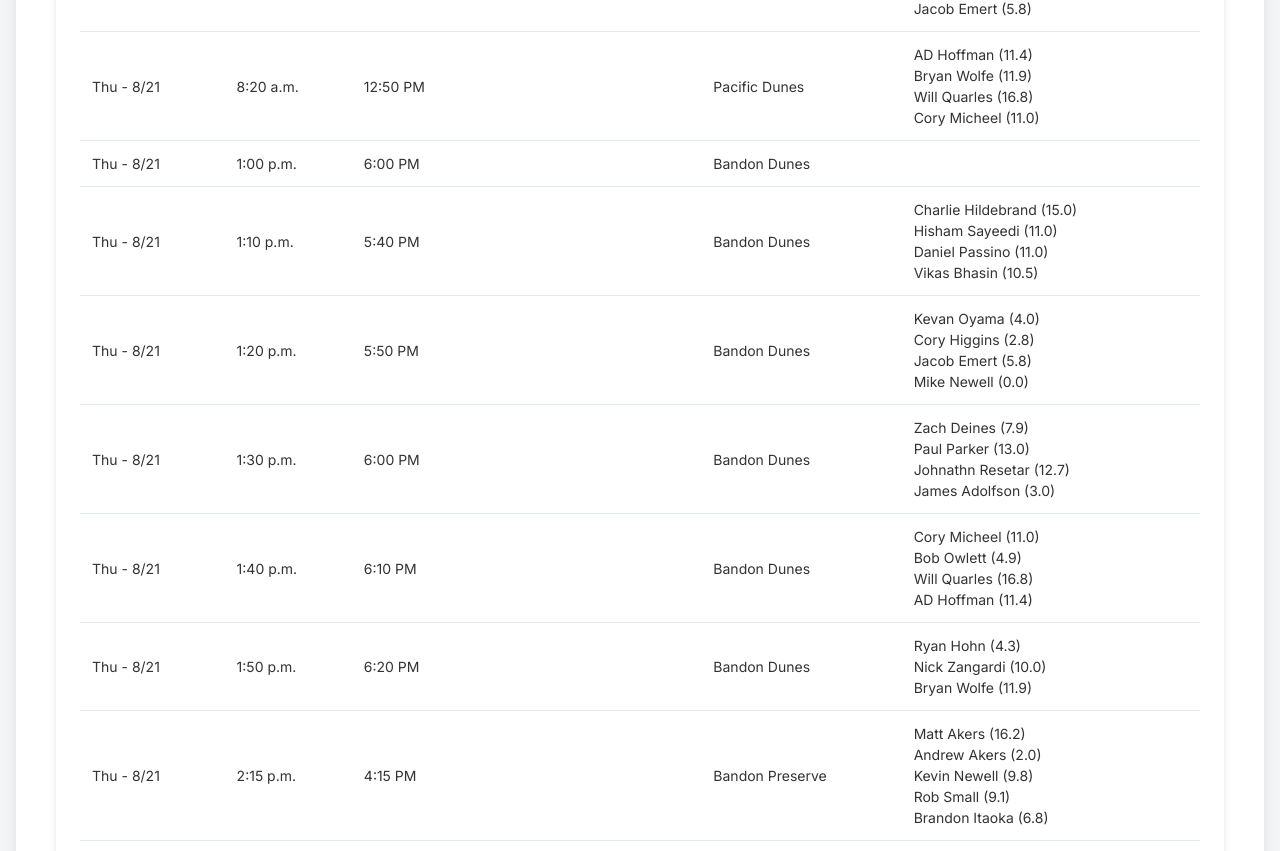
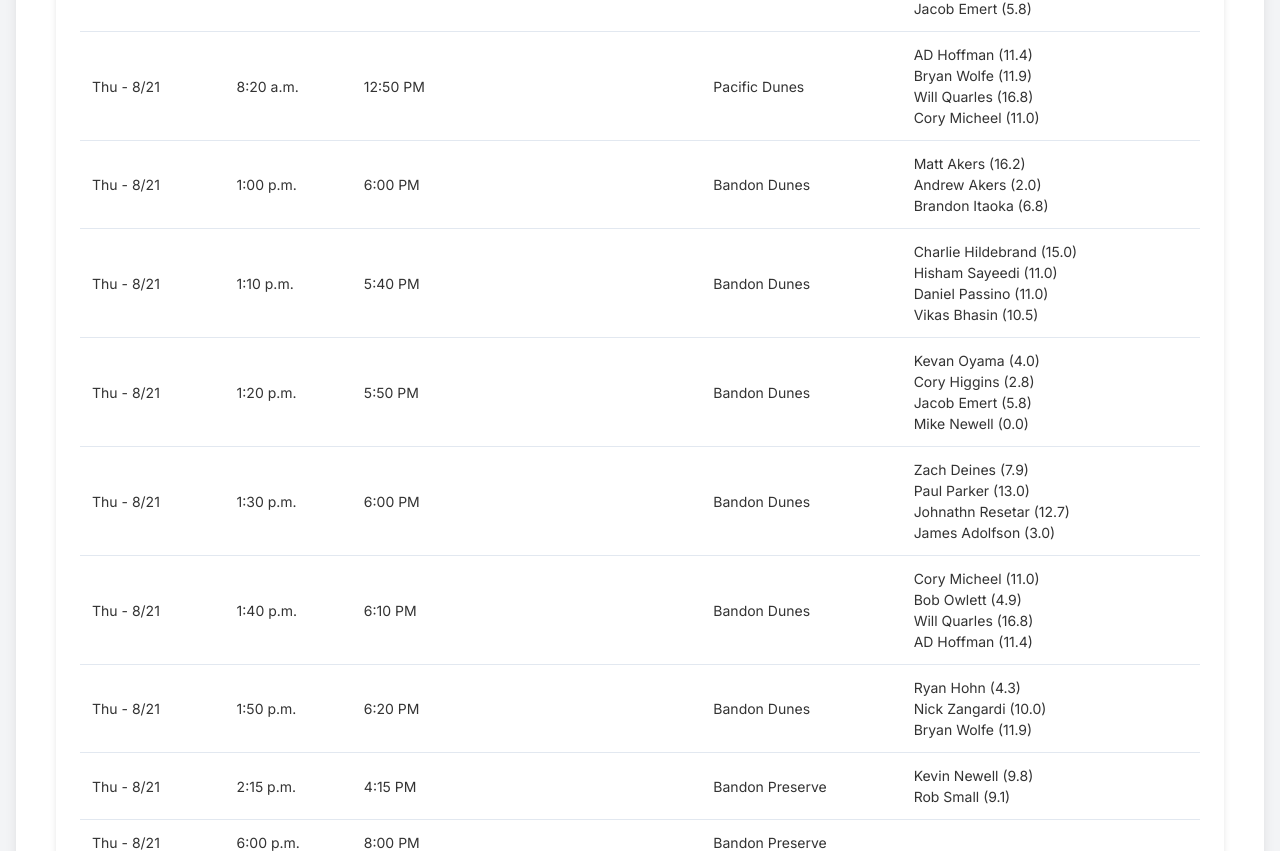
Before and after one commit to coryhiggins1985/Bandon_Dunes, a website: page index.html in a window 1280 px wide. Shown: the part 3073-3924 px from the top of the page. Drawn offline with nearby package versions, Linux system fonts and the light colour scheme.

Commit message:
Update index.html

```diff
--- a/index.html
+++ b/index.html
@@ -425,13 +425,13 @@
 2025-08-21,8:00 a.m.,Pacific Dunes,Kevan Oyama,Zach Deines,Nick Zangardi,Johnathn Resetar,,,2025-08-21 12:30:00
 2025-08-21,8:10 a.m.,Pacific Dunes,Brandon Itaoka,Ryan Hohn,Paul Parker,Jacob Emert,,,2025-08-21 12:40:00
 2025-08-21,8:20 a.m.,Pacific Dunes,AD Hoffman,Bryan Wolfe,Will Quarles,Cory Micheel,,,2025-08-21 12:50:00
-2025-08-21,1:00 p.m.,Bandon Dunes,TBD,TBD,TBD,TBD,,REPLAY,2025-08-21 18:00:00
+2025-08-21,1:00 p.m.,Bandon Dunes,Matt Akers,Andrew Akers,Brandon Itaoka,,,REPLAY,2025-08-21 18:00:00
 2025-08-21,1:10 p.m.,Bandon Dunes,Charlie Hildebrand,Hisham Sayeedi,Daniel Passino,Vikas Bhasin,,REPLAY,2025-08-21 17:40:00
 2025-08-21,1:20 p.m.,Bandon Dunes,Kevan Oyama,Cory Higgins,Jacob Emert,Mike Newell,,REPLAY,2025-08-21 17:50:00
 2025-08-21,1:30 p.m.,Bandon Dunes,Zach Deines,Paul Parker,Johnathn Resetar,James Adolfson,,REPLAY,2025-08-21 18:00:00
 2025-08-21,1:40 p.m.,Bandon Dunes,Cory Micheel,Bob Owlett,Will Quarles,AD Hoffman,,REPLAY,2025-08-21 18:10:00
 2025-08-21,1:50 p.m.,Bandon Dunes,Ryan Hohn,Nick Zangardi,Bryan Wolfe,,,REPLAY,2025-08-21 18:20:00
-2025-08-21,2:15 p.m.,Bandon Preserve,Matt Akers,Andrew Akers,Kevin Newell,Rob Small,Brandon Itaoka,Bill to individuals,2025-08-21 16:15:00
+2025-08-21,2:15 p.m.,Bandon Preserve,Kevin Newell,Rob Small,,,,Bill to individuals,2025-08-21 16:15:00
 2025-08-21,6:00 p.m.,Bandon Preserve,TBD,TBD,TBD,,,Bill to individuals,2025-08-21 20:00:00
 2025-08-22,7:30 a.m.,Bandon Trails,AD Hoffman,Bryan Wolfe,Bob Owlett,Cory Micheel,,,2025-08-22 12:00:00
 2025-08-22,7:40 a.m.,Bandon Trails,Cory Higgins,Brandon Itaoka,Ryan Hohn,Paul Parker,,,2025-08-22 12:10:00
@@ -452,10 +452,10 @@
 2025-08-23,8:00 a.m.,Old Macdonald,Johnathn Resetar,Ryan Hohn,Paul Parker,James Adolfson,,,2025-08-23 12:30:00
 2025-08-23,8:10 a.m.,Old Macdonald,Vikas Bhasin,Daniel Passino,Hisham Sayeedi,Charlie Hildebrand,,,2025-08-23 12:40:00
 2025-08-23,8:20 a.m.,Old Macdonald,AD Hoffman,Bryan Wolfe,Will Quarles,Cory Micheel,,,2025-08-23 12:50:00
-2025-08-23,1:10 p.m.,Bandon Trails,Kevan Oyama,Ryan Hohn,Nick Zangardi,Zach Deines,,REPLAY,2025-08-23 17:40:00
+2025-08-23,1:10 p.m.,Sheep Ranch,Kevan Oyama,Ryan Hohn,Nick Zangardi,Zach Deines,,REPLAY,2025-08-23 17:40:00
 2025-08-23,1:20 p.m.,Bandon Trails,James Adolfson,Johnathn Resetar,Brandon Itaoka,Paul Parker,,REPLAY,2025-08-23 17:50:00
 2025-08-23,1:30 p.m.,Bandon Trails,Cory Micheel,Bob Owlett,Will Quarles,AD Hoffman,,REPLAY,2025-08-23 18:00:00
-2025-08-23,1:50 p.m.,Bandon Trails,TBD,TBD,TBD,TBD,,REPLAY,2025-08-23 18:50:00
+2025-08-23,1:50 p.m.,Bandon Trails,Cory Higgins,Jacob Emert,Ryan Hohn,Mike Newell,,REPLAY,2025-08-23 18:50:00
 2025-08-23,2:15 p.m.,Bandon Preserve,Kevin Newell,Rob Small,Vikas Bhasin,Charlie Hildebrand,,Bill to individuals,2025-08-23 16:15:00
 2025-08-24,7:00 a.m.,Sheep Ranch,Kevan Oyama,AD Hoffman,Kevin Newell,Rob Small,,,2025-08-24 11:30:00
 2025-08-24,7:10 a.m.,Sheep Ranch,Vikas Bhasin,Daniel Passino,Hisham Sayeedi,Charlie Hildebrand,,,2025-08-24 11:40:00
```
